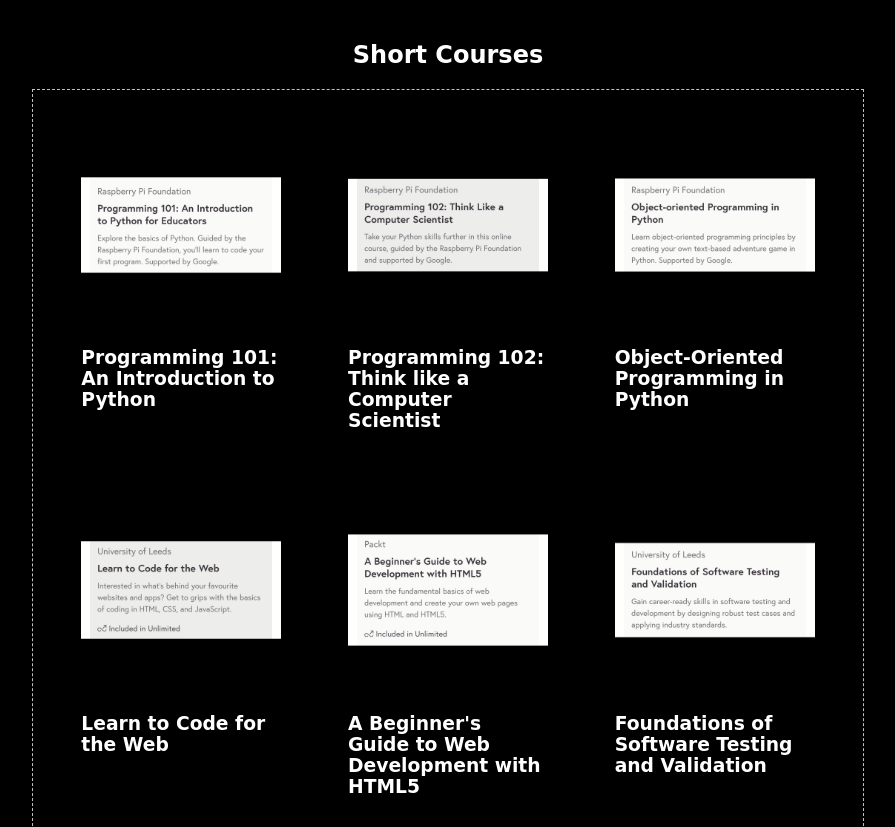
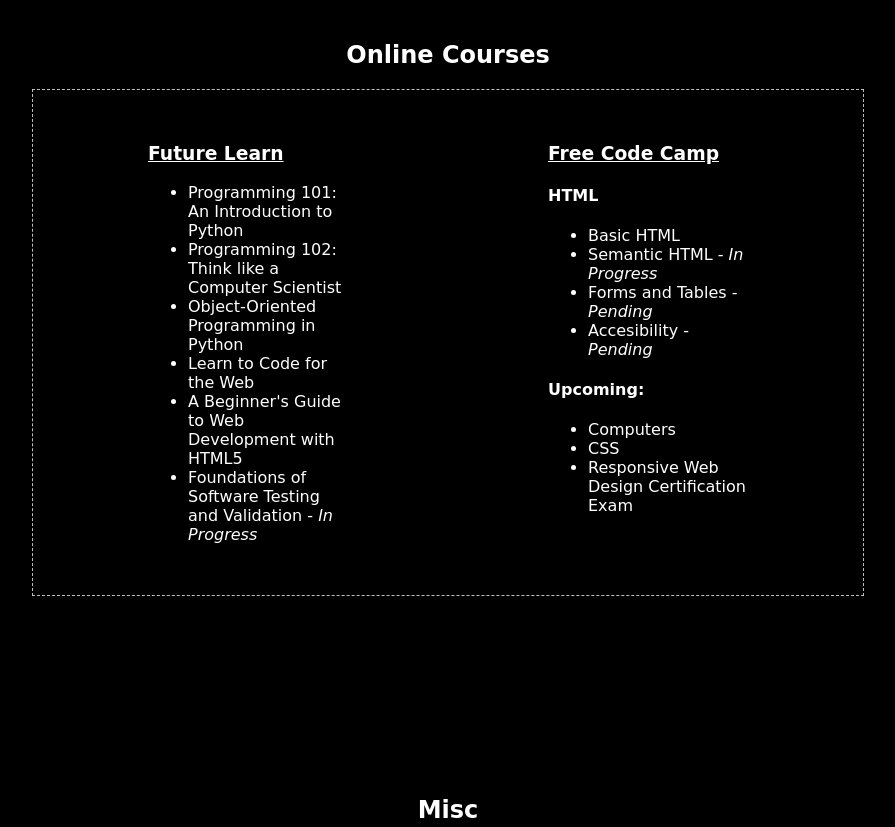
Before and after one commit to LCallaway14/LCallaway14.github.io, a plain HTML site: page coding.html in a window 1280 px wide. Shown: the part 1920-2747 px from the top of the page, without its empty margins (192-1087 px from the left). Drawn offline with Linux system fonts and the light colour scheme; a web font is replaced by a local one.

Commit message:
Update coding.html

```diff
--- a/coding.html
+++ b/coding.html
@@ -52,31 +52,34 @@
             </div>
         </div>
         <div>
-            <h2>Short Courses</h2>
+            <h2>Online Courses</h2>
             <div class="projects">
                 <div class="proj">
-                    <img src="prog101.jpg">
-                    <h3>Programming 101: An Introduction to Python</h3>
+                    <h3><a href="https://www.futurelearn.com/" target="_blank">Future Learn</a></h3>
+                    <ul>
+                        <li>Programming 101: An Introduction to Python</li>
+                        <li>Programming 102: Think like a Computer Scientist</li>
+                        <li>Object-Oriented Programming in Python</li>
+                        <li>Learn to Code for the Web</li>
+                        <li>A Beginner's Guide to Web Development with HTML5</li>
+                        <li>Foundations of Software Testing and Validation - <i>In Progress</i></li>
+                    </ul>
                 </div>
                 <div class="proj">
-                    <img src="prog102.jpg">
-                    <h3>Programming 102: Think like a Computer Scientist</h3>
-                </div>
-                <div class="proj">
-                    <img src="oopPython.jpg">
-                    <h3>Object-Oriented Programming in Python</h3>
-                </div>
-                <div class="proj">
-                    <img src="codeForWeb.jpg">
-                    <h3>Learn to Code for the Web</h3>
-                </div>
-                <div class="proj">
-                    <img src="begHTML5.jpg">
-                    <h3>A Beginner's Guide to Web Development with HTML5</h3>
-                </div>
-                <div class="proj">
-                    <img src="softwareTesting.jpg">
-                    <h3>Foundations of Software Testing and Validation</h3>
+                    <h3><a href="https://www.https://www.freecodecamp.org/" target="_blank">Free Code Camp</a></h3>
+                    <h4>HTML</h4>
+                    <ul>
+                        <li>Basic HTML</li>
+                        <li>Semantic HTML - <i>In Progress</i></li>
+                        <li>Forms and Tables - <i>Pending</i></li>
+                        <li>Accesibility - <i>Pending</i></li>
+                    </ul>
+                    <h4>Upcoming:</h4>
+                    <ul>
+                        <li>Computers</li>
+                        <li>CSS</li>
+                        <li>Responsive Web Design Certification Exam</li>
+                    </ul>
                 </div>
             </div>
         </div>
```
